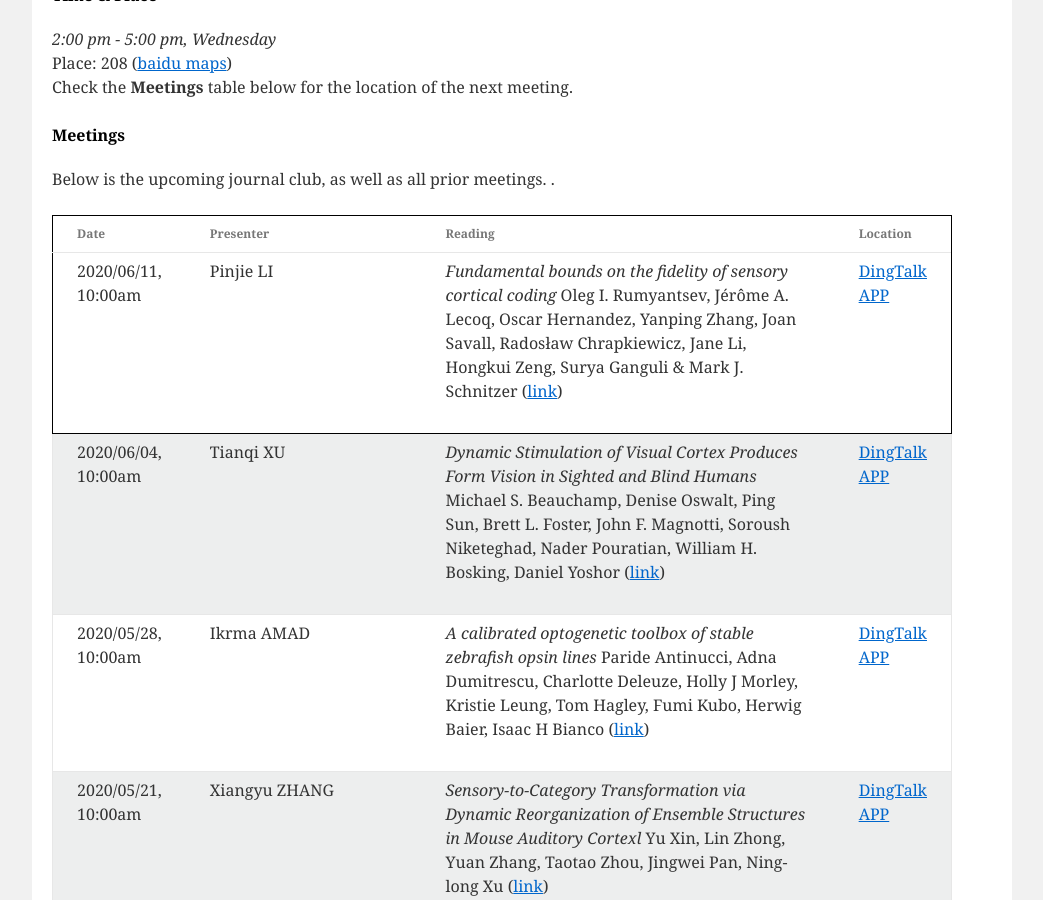
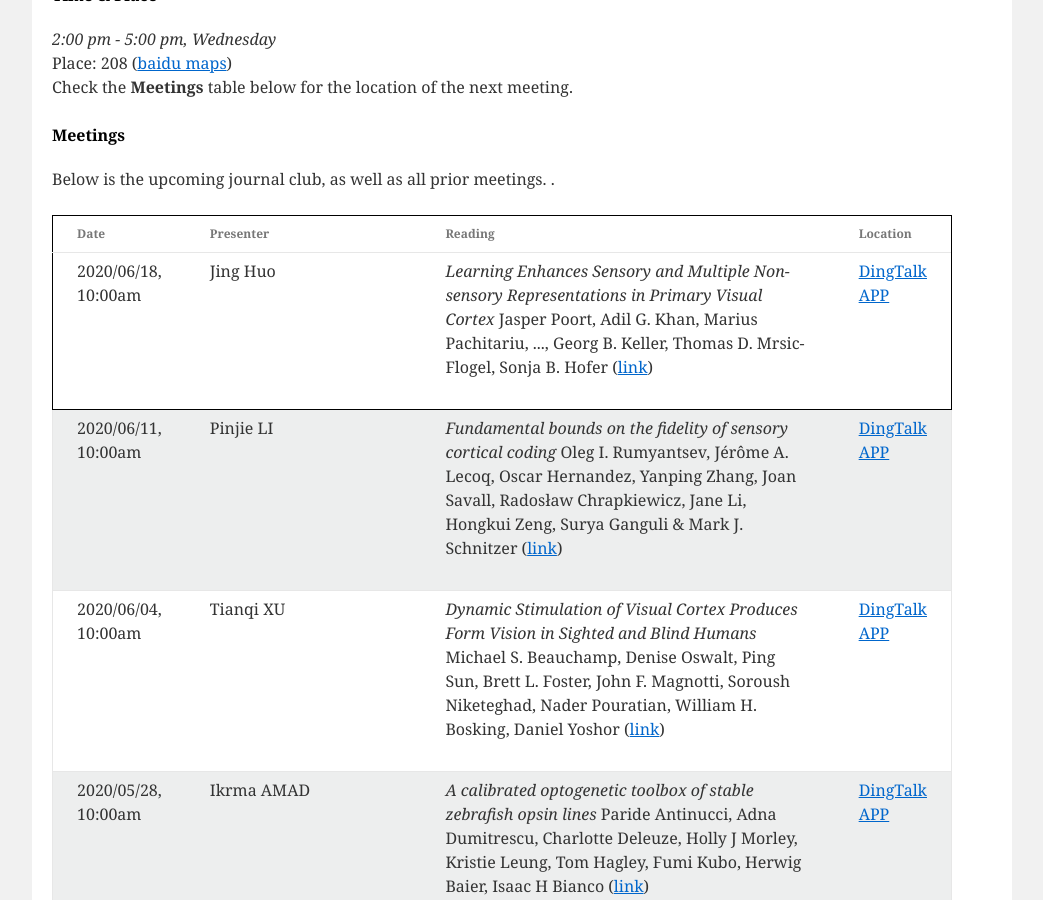
Before and after one commit to CNeuroUSTC/CNeuroUSTC.github.io, a Jekyll site: the page built from index.html, in a window 1280 px wide and 900 px high, scrolled down 739 px. Shown: the whole window, without its empty margins (118-1161 px from the left). Built offline with Jekyll 4.4.1, drawn with Linux system fonts in a browser that asks for light colours.

Commit message:
paper: "Learning Enhances Sensory and Multiple Non-sensory Representations in Primary Visual Cortex"   url: "https://www.sciencedirect.com/science/article/pii/S0896627315004766"   pdf: "None"   authors: "Jasper Poort, Adil G. Khan, Marius Pachitariu, ..., Georg B. Keller, Thomas D. Mrsic-Flogel, Sonja B. Hofer"   location: <a href="https://github.com/CNeuroUSTC/CNeuroUSTC.github.io/blob/master/dt.jpeg">DingTalk APP</a>

```diff
--- a/_data/meeting_info.yml
+++ b/_data/meeting_info.yml
@@ -1,3 +1,11 @@
+- presenter: Jing Huo
+  date: 2020/06/18, 10:00am
+  paper: "Learning Enhances Sensory and Multiple Non-sensory Representations in Primary Visual Cortex"
+  url: "https://www.sciencedirect.com/science/article/pii/S0896627315004766"
+  pdf: "None"
+  authors: "Jasper Poort, Adil G. Khan, Marius Pachitariu, ..., Georg B. Keller, Thomas D. Mrsic-Flogel, Sonja B. Hofer"
+  location: <a href="https://github.com/CNeuroUSTC/CNeuroUSTC.github.io/blob/master/dt.jpeg">DingTalk APP</a>
+
 - presenter: Pinjie LI
   date: 2020/06/11, 10:00am
   paper: "Fundamental bounds on the fidelity of sensory cortical coding"
```
